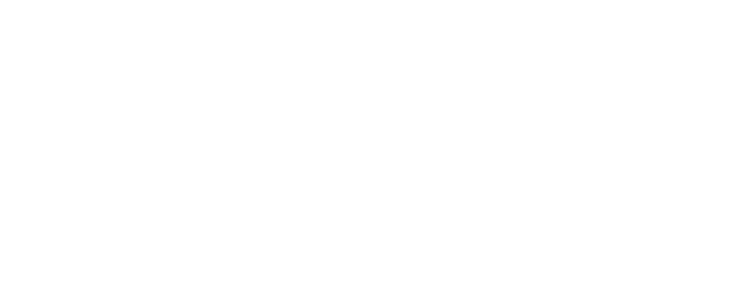
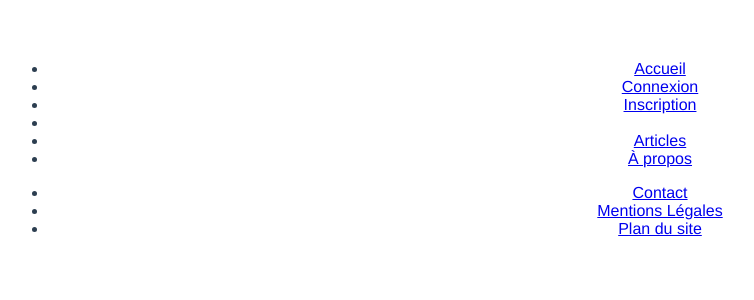
Before and after one commit to Kirjal/lille-en-nord, a Vue app: page /accueil in a window 1280 px wide. Before the commit this address had no page. Shown: the top 300 px of the page, without its empty margins (0-754 px from the left). Built offline with nearby package versions, Linux system fonts and the light colour scheme.

Commit message:
création des pages, et mise en place des liens

```diff
--- a/src/App.vue
+++ b/src/App.vue
@@ -1,11 +1,15 @@
 <template>
-  <h1></h1>
+  <Navigation/>
+  <Pied/>
 </template>
 
 <script>
+import Navigation from './components/Navigation.vue';
+import Pied from './components/Pied.vue';
 
 export default {
-  name: 'App'
+    name: "App",
+    components: { Navigation, Pied }
 }
 </script>
 
--- a/src/components/Navigation.vue
+++ b/src/components/Navigation.vue
@@ -2,7 +2,22 @@
     <nav>
         <ul>
             <li>
-                <router-link :to="{name: 'articles'}">Articles</router-link>
+                <router-link :to="{name:'accueil'}">Accueil</router-link>
+            </li>
+            <li>
+                <router-link :to="{name:'connexion'}">Connexion</router-link>
+            </li>
+            <li>
+                <router-link :to="{name:'inscription'}">Inscription</router-link>
+            </li>
+            <li>
+                <router-link :to="{name:'profil'}"></router-link>
+            </li>
+            <li>
+                <router-link :to="{name:'articles'}">Articles</router-link>
+            </li>
+            <li>
+                <router-link :to="{name:'apropos'}">À propos</router-link>
             </li>
         </ul>
     </nav>
--- /dev/null
+++ b/src/components/Pied.vue
@@ -0,0 +1,25 @@
+<template>
+    <nav>
+        <ul>
+            <li>
+                <router-link :to="{name:'contact'}">Contact</router-link>
+            </li>
+            <li>
+                <router-link :to="{name:'mentions'}">Mentions Légales</router-link>
+            </li>
+            <li>
+                <router-link :to="{name:'plan'}">Plan du site</router-link>
+            </li>
+        </ul>
+    </nav>
+</template>
+
+<script>
+    export default {
+        name:'PiedComponent'
+    }
+</script>
+
+<style scoped>
+
+</style>
--- /dev/null
+++ b/src/pages/Accueil.vue
@@ -0,0 +1,15 @@
+<template>
+    <div>
+
+    </div>
+</template>
+
+<script>
+    export default {
+        name:'AccueilComponent'
+    }
+</script>
+
+<style scoped>
+
+</style>
--- /dev/null
+++ b/src/pages/Apropos.vue
@@ -0,0 +1,15 @@
+<template>
+    <div>
+
+    </div>
+</template>
+
+<script>
+    export default {
+        name:'AproposComponent'
+    }
+</script>
+
+<style scoped>
+
+</style>
--- /dev/null
+++ b/src/pages/Connexion.vue
@@ -0,0 +1,15 @@
+<template>
+    <div>
+
+    </div>
+</template>
+
+<script>
+    export default {
+        name:'ConnexionComponent'
+    }
+</script>
+
+<style scoped>
+
+</style>
--- /dev/null
+++ b/src/pages/Contact.vue
@@ -0,0 +1,15 @@
+<template>
+    <div>
+
+    </div>
+</template>
+
+<script>
+    export default {
+        name:'ContactComponent'
+    }
+</script>
+
+<style scoped>
+
+</style>
--- /dev/null
+++ b/src/pages/Inscription.vue
@@ -0,0 +1,15 @@
+<template>
+    <div>
+
+    </div>
+</template>
+
+<script>
+    export default {
+        name:'InscriptionComponent'
+    }
+</script>
+
+<style scoped>
+
+</style>
--- /dev/null
+++ b/src/pages/Mentions.vue
@@ -0,0 +1,15 @@
+<template>
+    <div>
+
+    </div>
+</template>
+
+<script>
+    export default {
+        name:'MentionsComponent'
+    }
+</script>
+
+<style scoped>
+
+</style>
--- /dev/null
+++ b/src/pages/Plan.vue
@@ -0,0 +1,15 @@
+<template>
+    <div>
+
+    </div>
+</template>
+
+<script>
+    export default {
+        name:'PlanComponent'
+    }
+</script>
+
+<style scoped>
+
+</style>
--- /dev/null
+++ b/src/pages/Profil.vue
@@ -0,0 +1,15 @@
+<template>
+    <div>
+
+    </div>
+</template>
+
+<script>
+    export default {
+        name:'ProfilComponent'
+    }
+</script>
+
+<style scoped>
+
+</style>
```
Also changed, not shown: src/router/index.js (+17 -1 lines).
